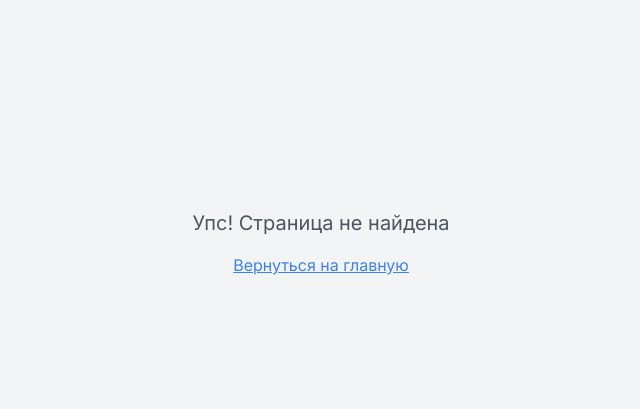
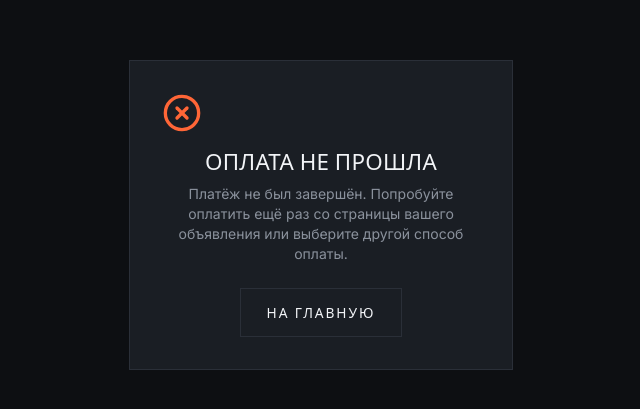
Before and after one commit to AndreyNF/telegram-ad-manager, a React (Vite) app: page /fail in a window 1280 px wide. Before the commit this address had no page. Shown: the part 185-594 px from the top of the page, without its empty margins (319-959 px from the left). Built offline with nearby package versions, Linux system fonts and the light colour scheme.

Commit message:
[FEAT] Я не могу определить тип правки, так как запрос "ghjdythm" не содержит

```diff
--- a/src/App.tsx
+++ b/src/App.tsx
@@ -8,6 +8,8 @@ import Index from "./pages/Index";
 import Admin from "./pages/Admin";
 import Status from "./pages/Status";
 import MiniApp from "./pages/MiniApp";
+import PaymentSuccess from "./pages/PaymentSuccess";
+import PaymentFail from "./pages/PaymentFail";
 import NotFound from "./pages/NotFound";
 
 const queryClient = new QueryClient();
@@ -23,6 +25,8 @@ const App = () => (
           <Route path="/admin" element={<Admin />} />
           <Route path="/status/:token" element={<Status />} />
           <Route path="/app" element={<MiniApp />} />
+          <Route path="/success" element={<PaymentSuccess />} />
+          <Route path="/fail" element={<PaymentFail />} />
           {/* ADD ALL CUSTOM ROUTES ABOVE THE CATCH-ALL "*" ROUTE */}
           <Route path="*" element={<NotFound />} />
         </Routes>
--- /dev/null
+++ b/src/pages/PaymentFail.tsx
@@ -0,0 +1,21 @@
+import Icon from '@/components/ui/icon';
+
+const PaymentFail = () => (
+  <div className="flex min-h-screen items-center justify-center px-5">
+    <div className="card max-w-sm text-center">
+      <Icon name="XCircle" size={40} style={{ color: 'var(--hero-accent)' }} />
+      <h1 className="section-title mt-4" style={{ fontSize: '1.4em' }}>
+        Оплата не прошла
+      </h1>
+      <p className="mt-3 text-sm" style={{ color: 'var(--hero-muted)' }}>
+        Платёж не был завершён. Попробуйте оплатить ещё раз со страницы
+        вашего объявления или выберите другой способ оплаты.
+      </p>
+      <a className="btn btn-ghost mt-6" href="/">
+        На главную
+      </a>
+    </div>
+  </div>
+);
+
+export default PaymentFail;
--- /dev/null
+++ b/src/pages/PaymentSuccess.tsx
@@ -0,0 +1,21 @@
+import Icon from '@/components/ui/icon';
+
+const PaymentSuccess = () => (
+  <div className="flex min-h-screen items-center justify-center px-5">
+    <div className="card max-w-sm text-center">
+      <Icon name="CheckCircle2" size={40} style={{ color: 'var(--hero-x-quarter)' }} />
+      <h1 className="section-title mt-4" style={{ fontSize: '1.4em' }}>
+        Оплата прошла успешно
+      </h1>
+      <p className="mt-3 text-sm" style={{ color: 'var(--hero-muted)' }}>
+        Показы объявления запускаются автоматически. Обычно это занимает
+        не больше пары минут — статус можно проверить на странице объявления.
+      </p>
+      <a className="btn btn-ghost mt-6" href="/">
+        На главную
+      </a>
+    </div>
+  </div>
+);
+
+export default PaymentSuccess;
```
Also changed, not shown: 1 other file (tests, documents, lock files or other folders).
